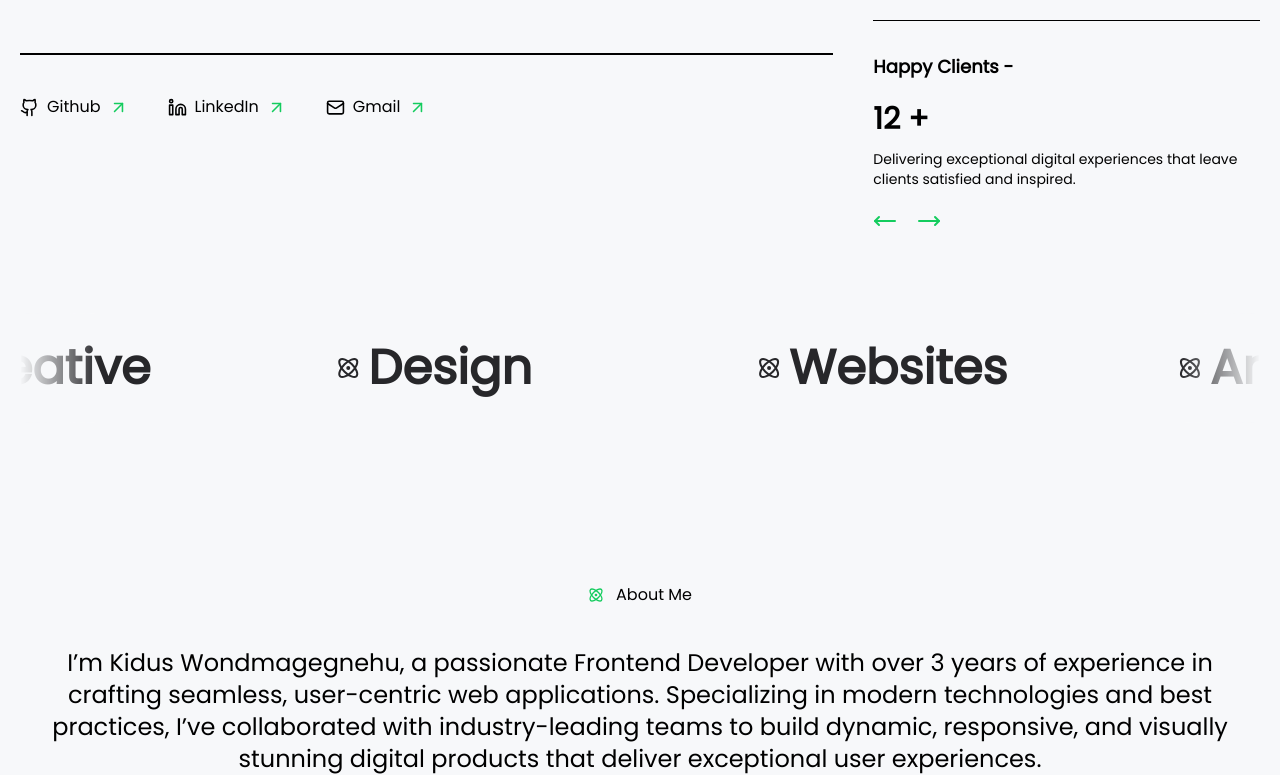
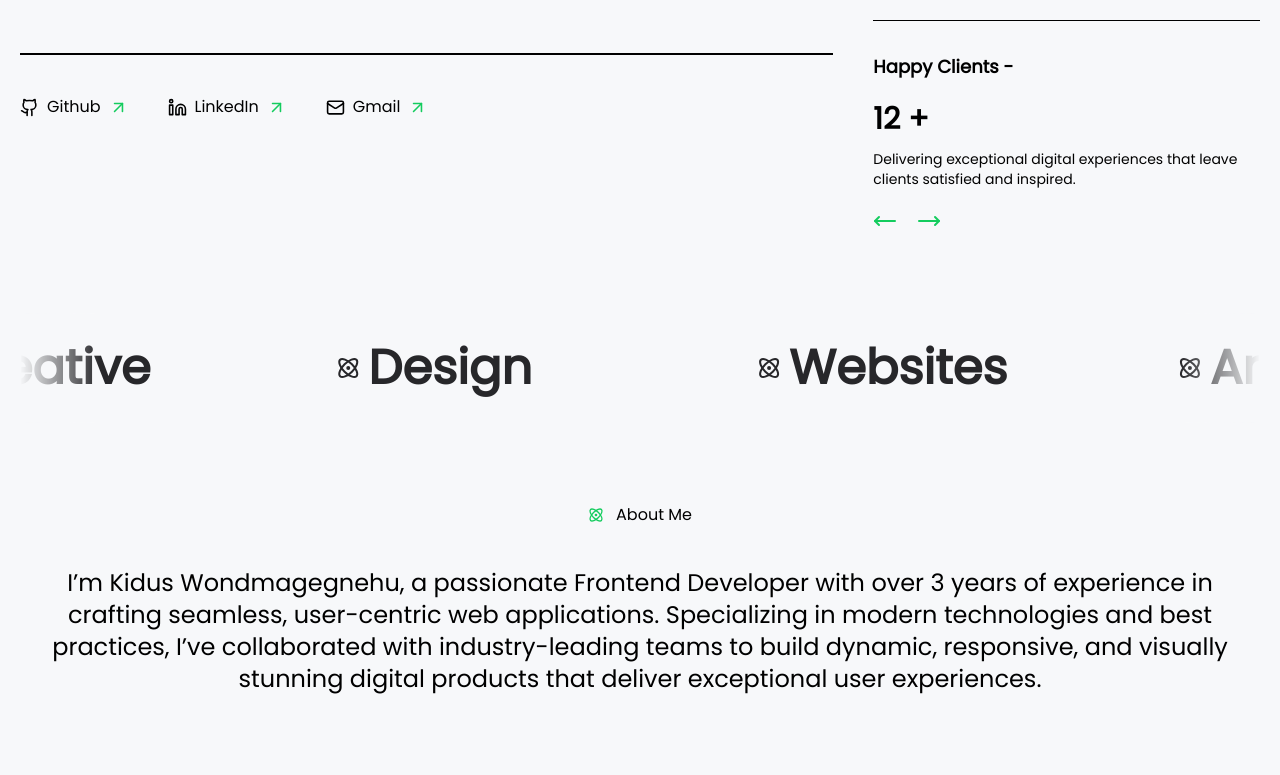
Before and after one commit to kid-us/Next-Portfolio, a Next.js app: page / in a window 1280 px wide. Shown: the part 460-1235 px from the top of the page. After the commit the page ends 1155 px from the top, so only its background shows below. Built offline with nearby package versions, Linux system fonts and the light colour scheme.

Commit message:
MArgin top removed.

```diff
--- a/app/components/About.tsx
+++ b/app/components/About.tsx
@@ -3,7 +3,7 @@ import React from "react";
 
 const About = () => {
   return (
-    <div className="mt-20">
+    <>
       <p className="flex items-center justify-center gap-x-3">
         <Atom size={16} className="text-primary" /> About Me
       </p>
@@ -16,7 +16,7 @@ const About = () => {
         and visually stunning digital products that deliver exceptional user
         experiences.
       </p>
-    </div>
+    </>
   );
 };
 
```
